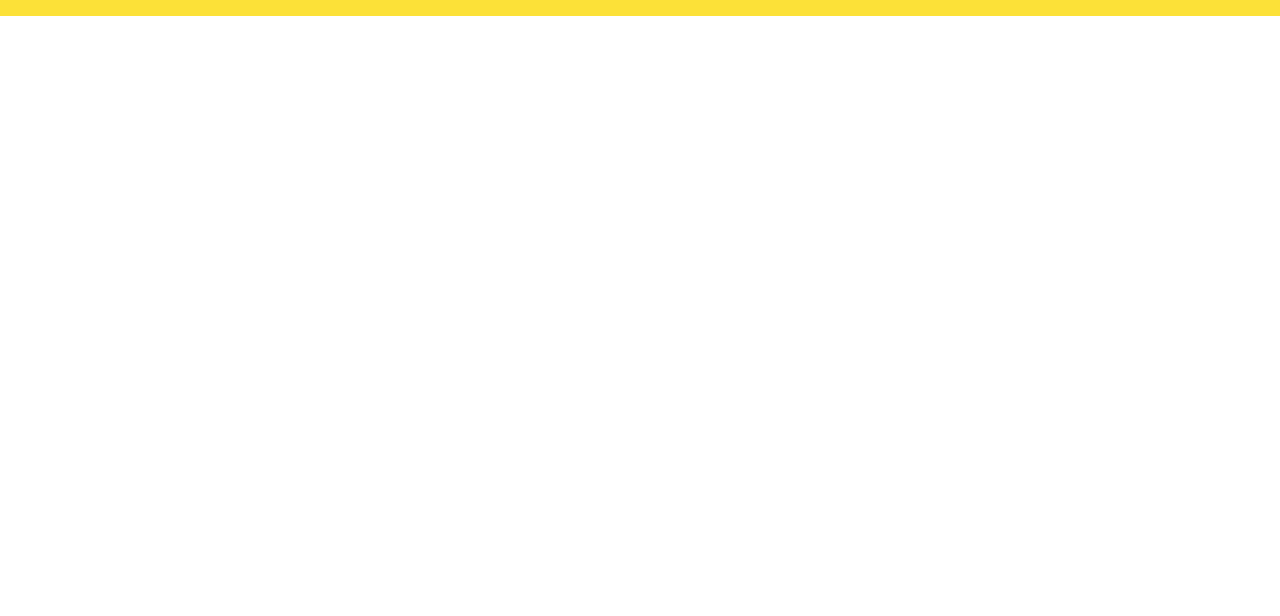
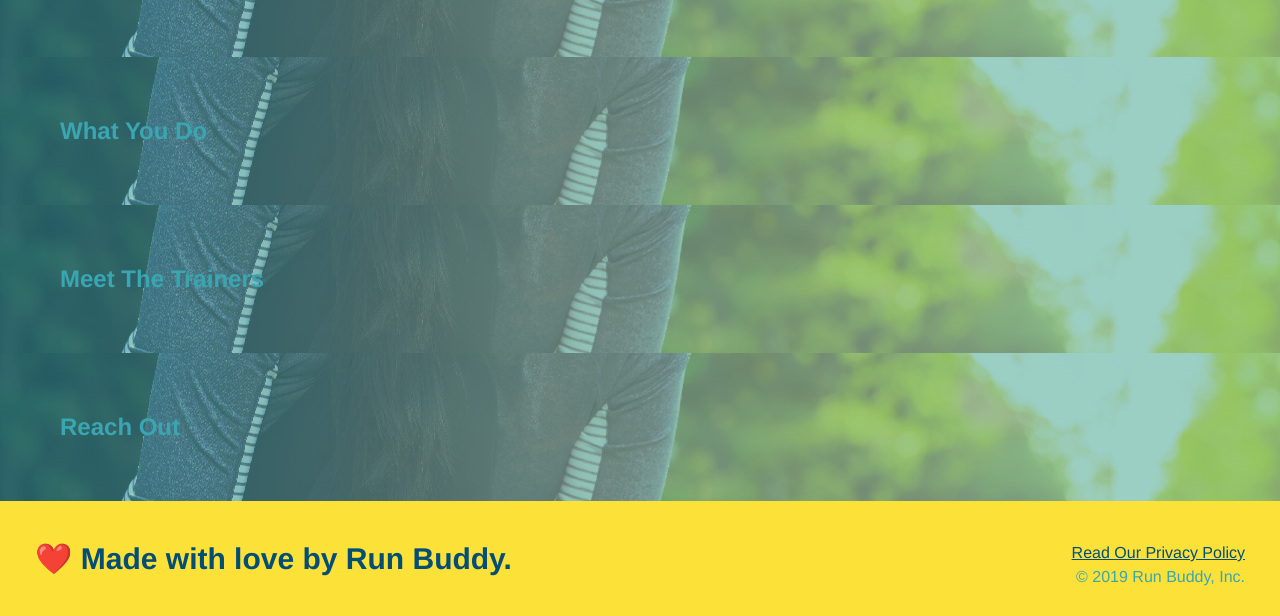
Before and after one commit to Shmeeheart/run-buddy, a plain HTML site: page index.html in a window 1280 px wide. Shown: the part 367-983 px from the top of the page. Before the commit the page ends 800 px from the top, so only its background shows below. Drawn offline with Linux system fonts and the light colour scheme.

Commit message:
added hero image

```diff
--- a/assets/css/style.css
+++ b/assets/css/style.css
@@ -66,3 +66,8 @@ footer div {
 footer a {
     color: #024e76;
 }
+
+section {
+    padding: 60px;
+    background-image: url("../images/hero-bg.jpeg");
+}
```
Also changed, not shown: assets/images/hero-bg.jpeg (added).
